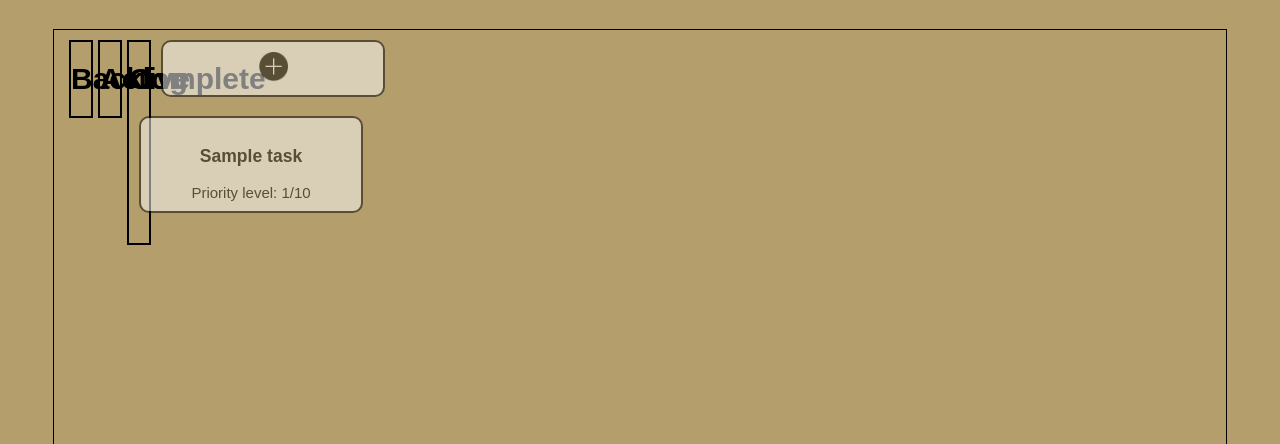
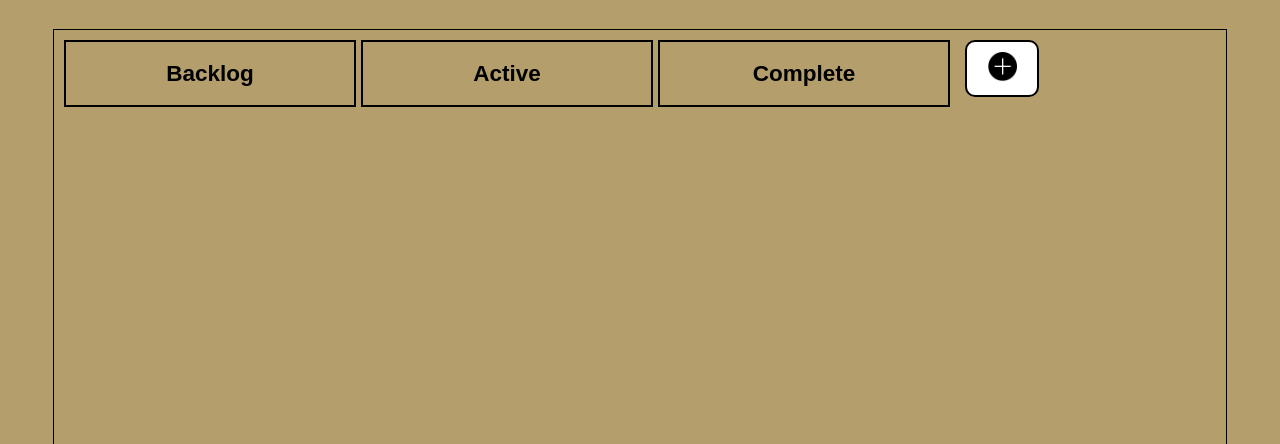
Before and after one commit to phist210/kanban-django, a Django app: page /kanban/ in a window 1280 px wide. Shown: the part 41-485 px from the top of the page. Run offline with Django 3.2, Linux system fonts and the light colour scheme; tables that the repository leaves empty hold one stand-in row (values such as "Sample post"); some libraries are stand-ins or nearby versions.

Commit message:
getting somewhere

```diff
--- a/kanban/forms.py
+++ b/kanban/forms.py
@@ -6,4 +6,17 @@ class TaskForm(forms.ModelForm):
 
     class Meta:
         model = Task
-        fields = ('name', 'status', 'priority',)
+        fields = ['name', 'status', 'priority']
+        widgets = {
+            'name': forms.TextInput(
+                attrs={'id': '#wrapper-content.backlog', 'required': True, 'placeholder': 'Task...'}
+            ),
+            'status': forms.Select(
+                attrs={'id': '#wrapper-content.backlog', 'required': True},
+                choices=(('Backlog', 'Backlog'), ('Active', 'Active'), ('Complete', 'Complete'))
+            ),
+            'priority': forms.Select(
+                attrs={'id': '#wrapper-content.backlog', 'required': True, 'placeholder': '1-10...'},
+                choices=(('1', 1), ('2', 2), ('3', 3), ('4', 4), ('5', 5), ('6', 6), ('7', 7), ('8', 8), ('9', 9), ('10', 10))
+            ),
+        }
--- a/kanban/models.py
+++ b/kanban/models.py
@@ -6,4 +6,4 @@ class Task(models.Model):
     name = models.CharField(max_length=50)
     status = models.CharField(max_length=20)
     priority = models.IntegerField()
-    owner = models.ForeignKey('auth.User', related_name='snippets', on_delete=models.CASCADE)
+    owner = models.ForeignKey('auth.User', related_name='task', on_delete=models.CASCADE)
--- a/kanban/serializers.py
+++ b/kanban/serializers.py
@@ -7,7 +7,7 @@ from .models import Task
 class TaskSerializer(serializers.HyperlinkedModelSerializer):
     class Meta:
         model = Task
-        fields = ('name', 'priority', 'status')
+        fields = ('name', 'priority', 'status', 'owner_id', 'id')
 
     def in_range(priority):
         if priority not in range(1, 11):
@@ -31,12 +31,3 @@ class UserSerializer(serializers.ModelSerializer):
     class Meta:
         model = User
         fields = ('id', 'username', 'task')
-        # fields = ('password', 'first_name', 'last_name', 'email')
-    #     write_only_fields = ('password',)
-    #
-    # def create(self, validated_data):
-    #         user = User(email=validated_data['email'],
-    #                     username=validated_data['username'])
-    #         user.set_password(validated_data['password'])
-    #         user.save()
-    #         return user
--- a/kanban/static/css/dashboard.css
+++ b/kanban/static/css/dashboard.css
@@ -13,7 +13,7 @@ body{
 
 /* When the input field gets focus, change its width to 100% */
 input[type=text]:focus {
-    width: 180px;
+    width: 140px;
 }
 
 a#logout{
@@ -56,15 +56,36 @@ div#account{
 }
 
 div.big-block{
+  width: 25%;
   float: left;
-  width: 20px;
-  margin: 0px;
-  margin-left: 5px;
+  margin-right: 5px;
   border: 2.5px solid #000;
+  text-align: center;
+
 }
 
 div.wrapper-content{
-  width: 200px;
+  width: 70%;
+  float: left;
+  height: auto;
+  padding: 10px;
+  border: 2.5px solid #000;
+  /*margin-left: 10px;
+  margin-bottom: 30px;*/
+  margin: 0 auto;
+  border-radius: 10px;
+  text-align: center;
+  background-color: white;
+  opacity: 0.8;
+  transition: opacity .3s ease-in-out;
+}
+
+div.wrapper-content:hover{
+  opacity: 1;
+}
+
+div.new_task_wrapper{
+  width: 50px;
   float: left;
   height: auto;
   padding: 10px;
@@ -74,12 +95,7 @@ div.wrapper-content{
   border-radius: 10px;
   text-align: center;
   background-color: white;
-  opacity: 0.5;
-  transition: opacity .5s ease-in-out;
-}
-
-div.wrapper-content:hover{
-      opacity: 1;
+  cursor: crosshair;
 }
 
 div#container{
@@ -90,3 +106,44 @@ div#container{
   margin-top: 30px;
   border: 1px solid #000;
 }
+
+/* The Modal (background) */
+.modal {
+    display: none; /* Hidden by default */
+    position: fixed; /* Stay in place */
+    z-index: 1; /* Sit on top */
+    padding-top: 100px; /* Location of the box */
+    left: 0;
+    top: 0;
+    width: 100%; /* Full width */
+    height: 100%; /* Full height */
+    overflow: auto; /* Enable scroll if needed */
+    background-color: rgb(0,0,0); /* Fallback color */
+    background-color: rgba(0,0,0,0.4); /* Black w/ opacity */
+}
+
+/* Modal Content */
+.modal-content {
+    background-color: #fefefe;
+    margin: auto;
+    padding: 20px;
+    border: 1px solid #888;
+    border-radius: 20px;
+    width: 30%;
+}
+
+/* The Close Button */
+.close {
+    color: #aaaaaa;
+    float: right;
+    font-size: 28px;
+    font-weight: bold;
+}
+
+.close:hover,
+.close:focus {
+    color: #000;
+    text-decoration: none;
+    cursor: pointer;
+}
+Add Comment
--- a/kanban/templates/kanban/base.html
+++ b/kanban/templates/kanban/base.html
@@ -4,14 +4,14 @@
     <meta charset="utf-8">
     <title>KANBAN</title>
     {% load static %}
-    <link rel="stylesheet" href="{% static 'css/dashboard.css' %}" type="text/css"/>
+    <link rel="stylesheet" href="{% static 'css/dashboard.css' %}?v=00002" type="text/css"/>
     <link rel="shortcut icon" type="image/png" href="{% static 'images/kanbanlogo.png' %}"/>
   </head>
   <body>
     {% block content %}
     {% csrf_token %}
     {% endblock %}
-  <script src="https://ajax.googleapis.com/ajax/libs/jquery/1.11.1/jquery.min.js"></script>
-  <script src="{% static "js/dashboard.js" %}"></script>
+  <script src="https://ajax.googleapis.com/ajax/libs/jquery/3.1.0/jquery.min.js"></script>
+  <script src="{% static "js/dashboard.js" %}?v=00002"></script>
   </body>
 </html>
--- a/kanban/templates/kanban/index.html
+++ b/kanban/templates/kanban/index.html
@@ -3,43 +3,35 @@
 {% load rest_framework %}
 {% block content %}
 {% include 'kanban/nav_bar.html' %}
+
 <div id='container'>
-  <div class='big-block' id='backlog'>
-    <h1>Backlog</h1>
-    {% for task in task %}
-      {% if task.status == 'backlog' %}
-      <div class="wrapper-content" id='backlog'>
-        <h3><div class='task_name' id='{{task.id}}'>{{task.name}}</div></h3>
-        <div class='task_content' id='{{task.id}}'>Priority level: {{task.priority}}/10</div>
-      </div>
-      {% endif %}
-    {% endfor %}
+  <div class="big-block" id="backlog">
+    <h2>Backlog</h2>
   </div>
-  <div class='big-block' id='active'>
-    <h1>Active</h1>
-    {% for task in task %}
-      {% if task.status == 'active' %}
-      <div class="wrapper-content" id='active'>
-        <h3><div class='task_name' id='{{task.id}}'>{{task.name}}</div></h3>
-        <div class='task_content' id='{{task.id}}'>Priority level: {{task.priority}}/10</div>
-      </div>
-      {% endif %}
-    {% endfor %}
+  <div class="big-block" id="active">
+    <h2>Active</h2>
   </div>
-  <div class='big-block' id='complete'>
-    <h1>Complete</h1>
-    {% for task in task %}
-      {% if task.status == 'complete' %}
-      <div class="wrapper-content" id='complete'>
-        <h3><div class='task_name' id='{{task.id}}'>{{task.name}}</div></h3>
-        <div class='task_content' id='{{task.id}}'>Priority level: {{task.priority}}/10</div>
-      </div>
-      {% endif %}
-    {% endfor %}
+  <div class="big-block" id="complete">
+    <h2>Complete</h2>
   </div>
 
-  <div class='wrapper-content' id='new_task'>
-    <a href='/kanban/new_task'><img width=30 height=30 src='{% static "/images/new_task.png" %}'/></a>
-  </div>
+  <div class='new_task_wrapper' id='new_task'>
+       <!-- The Modal -->
+   <img id='myBtn' width=30 height=30 src='{% static "/images/new_task.png" %}?v=00006'/>
+   <div id="myModal" class="modal">
+     <!-- Modal content -->
+     <div class="modal-content">
+       <span class="close">&times;</span>
+       <h4>New task</h4>
+        <form action='/kanban/' method="POST" id='new_task_form'>
+        {% csrf_token %}
+        {{ form.as_p }}
+        <button type="submit">Add new task</button>
+        </form>
+     </div>
+   </div>
+ </div>
+
 </div>
+
 {% endblock %}
--- a/kanban/urls.py
+++ b/kanban/urls.py
@@ -5,6 +5,6 @@ from . import views
 urlpatterns = [
     url(r'^$', views.index, name='index'),
     # url(r'^myaccount', views.myaccount, name='myaccount'),
-    url(r'^new_task/', views.new_task, name='new_task'),
+    # url(r'^new_task/', views.new_task, name='new_task'),
 
 ]
--- a/kanban/views.py
+++ b/kanban/views.py
@@ -1,7 +1,3 @@
-from rest_framework import status
-from rest_framework.decorators import api_view
-from rest_framework.response import Response
-from django.views.decorators.csrf import csrf_protect
 from django.http import Http404
 from django.shortcuts import redirect, render
 from django.contrib.auth import login, authenticate
@@ -14,7 +10,24 @@ from .forms import TaskForm
 from django.contrib.auth.models import User
 
 
-def new_task(request):
+# def new_task(request):
+#     if request.method == 'POST':
+#         form = TaskForm(request.POST)
+#         if form.is_valid():
+#             task = form.save(commit=False)
+#             task.owner = request.user
+#             task.save()
+#             return redirect('/kanban/', pk=task.pk)
+#     else:
+#         form = TaskForm()
+#     return render(request, 'kanban/new_task.html', {'form': form})
+
+
+def index(request):
+    try:
+        task = Task.objects.filter(owner_id=request.user.id)
+    except Task.DoesNotExist:
+        raise Http404("Task does not exist")
     if request.method == 'POST':
         form = TaskForm(request.POST)
         if form.is_valid():
@@ -24,15 +37,7 @@ def new_task(request):
             return redirect('/kanban/', pk=task.pk)
     else:
         form = TaskForm()
-    return render(request, 'kanban/new_task.html', {'form': form})
-
-
-def index(request):
-    try:
-        task = Task.objects.all()
-    except Task.DoesNotExist:
-        raise Http404("Task does not exist")
-    return render(request, 'kanban/index.html', {'task': task})
+    return render(request, 'kanban/index.html', {'task': task, "form": form})
 
 
 def signup(request):
@@ -54,8 +59,10 @@ class TaskViewSet(viewsets.ModelViewSet):
     """
     API endpoint that allows abilities to be viewed or edited.
     """
-    queryset = Task.objects.all().order_by('-status')
     serializer_class = TaskSerializer
+
+    def get_queryset(self):
+        return Task.objects.filter(owner_id=self.request.user.id).order_by('-status')
 
 
 class UserList(generics.ListAPIView):
@@ -66,48 +73,3 @@ class UserList(generics.ListAPIView):
 class UserDetail(generics.RetrieveAPIView):
     queryset = User.objects.all()
     serializer_class = UserSerializer
-
-
-
-@csrf_protect
-@api_view(['GET', 'POST'])
-def task_list(request, pk):
-    """
-    List all snippets, or create a new snippet.
-    """
-
-    if request.method == 'GET':
-        task = Task.objects.all()
-        serializer = TaskSerializer(task, many=True)
-        return Response(serializer.data)
-
-    elif request.method == 'POST':
-        serializer = TaskSerializer(data=request.data)
-        if serializer.is_valid():
-            serializer.save()
-            return Response(serializer.data, status=status.HTTP_201_CREATED)
-        return Response(serializer.errors, status=status.HTTP_400_BAD_REQUEST)
-
-
-@api_view(['GET', 'PUT', 'DELETE'])
-def task_detail(request, pk):
-    """
-    Retrieve, update or delete a snippet instance.
-    """
-
-    task = Task.get_object_or_404(pk=pk)
-
-    if request.method == 'GET':
-        serializer = TaskSerializer(task)
-        return Response(serializer.data)
-
-    elif request.method == 'PUT':
-        serializer = TaskSerializer(task, data=request.data)
-        if serializer.is_valid():
-            serializer.save()
-            return Response(serializer.data)
-        return Response(serializer.errors, status=status.HTTP_400_BAD_REQUEST)
-
-    elif request.method == 'DELETE':
-        task.destroy()
-        return Response(status=status.HTTP_204_NO_CONTENT)
--- a/kanban_project/settings.py
+++ b/kanban_project/settings.py
@@ -45,7 +45,7 @@ INSTALLED_APPS = [
 REST_FRAMEWORK = {
     'DEFAULT_PERMISSION_CLASSES': ('rest_framework.permissions.'
                                    'IsAuthenticatedOrReadOnly',),
-    'PAGE_SIZE': 10
+    'PAGE_SIZE': 100
 }
 
 MIDDLEWARE = [
--- a/kanban_project/urls.py
+++ b/kanban_project/urls.py
@@ -21,7 +21,7 @@ from django.contrib.auth.views import login
 from django.contrib.auth.views import logout
 
 router = routers.DefaultRouter()
-router.register('task', views.TaskViewSet)
+router.register('task', views.TaskViewSet, 'task-list')
 
 # Wire up our API using automatic URL routing.
 # Additionally, we include login URLs for the browsable API.
```
Also changed, not shown: kanban/static/js/dashboard.js (+112 -2 lines).
